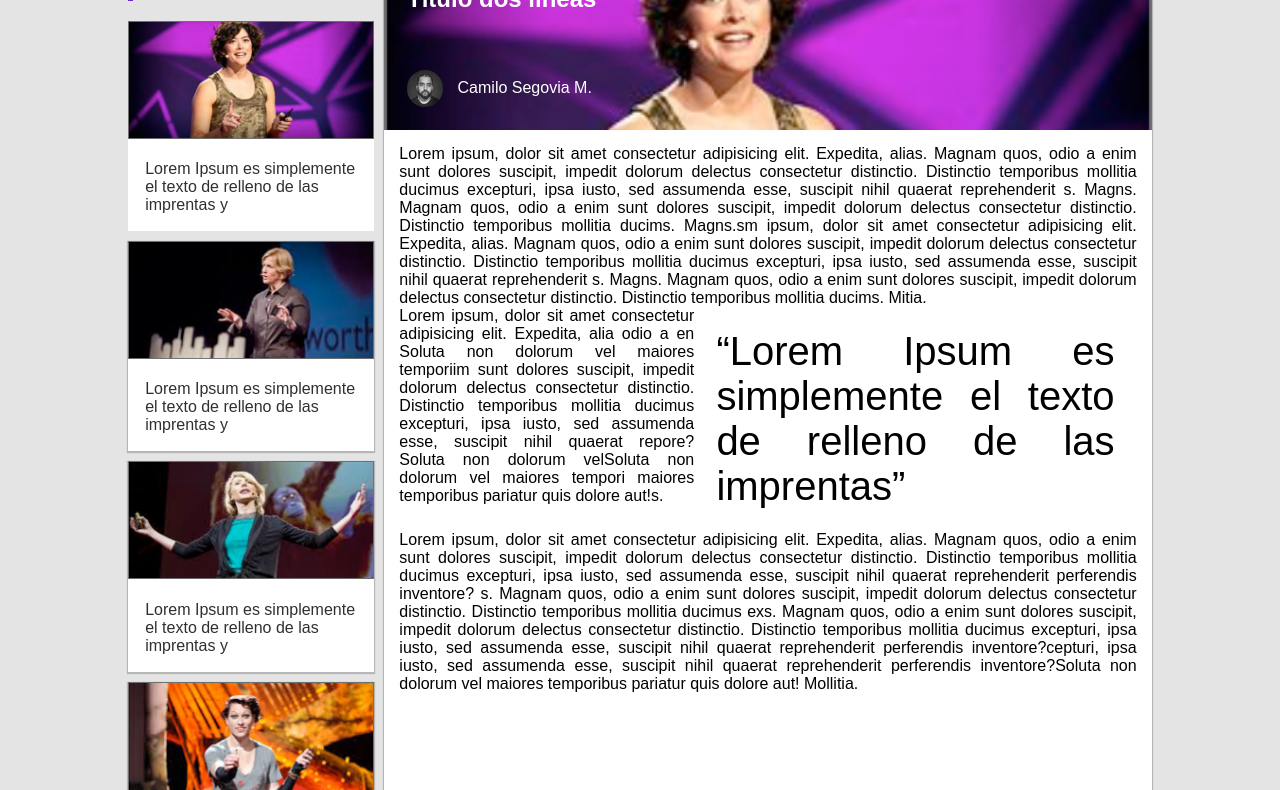
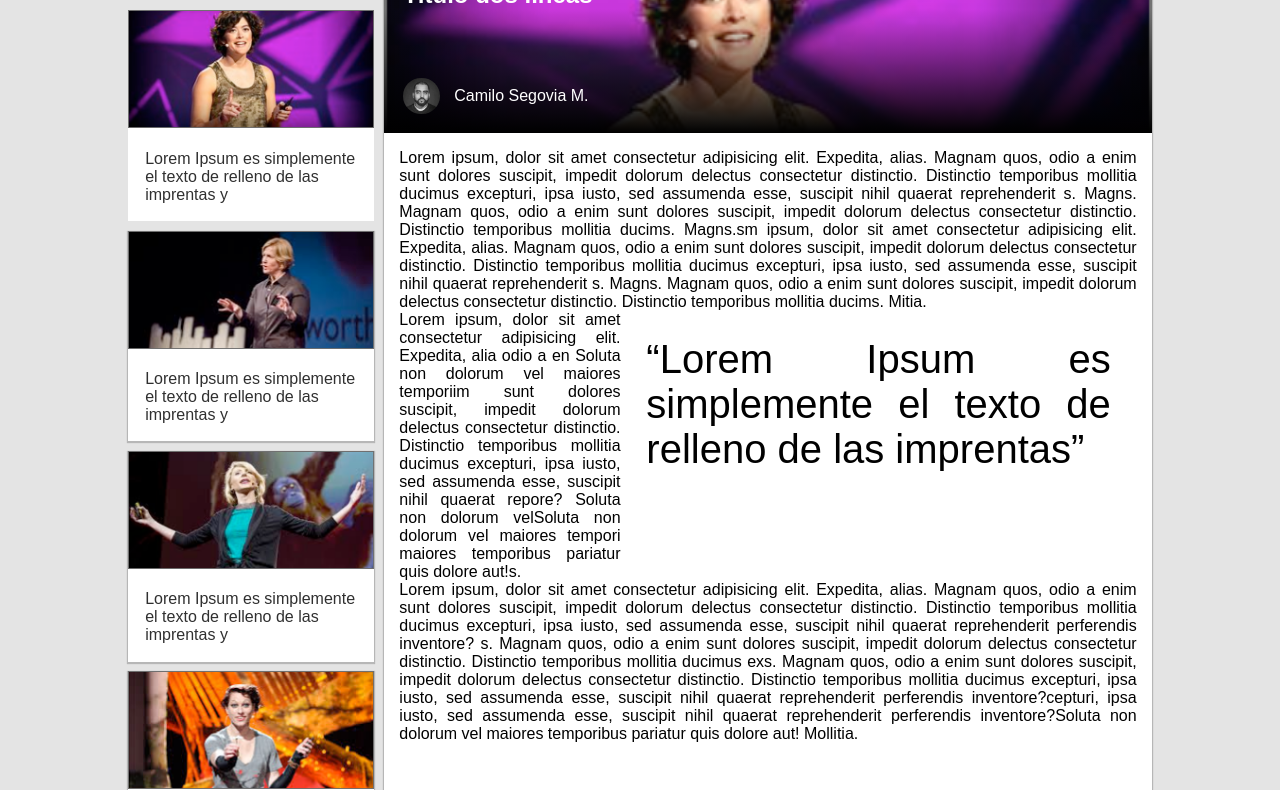
Before and after one commit to gabotroncosodev/taller2-interminable-sass, a plain HTML site: page noticia-interior.html in a window 1280 px wide. Shown: the part 147-937 px from the top of the page. Drawn offline with Linux system fonts and the light colour scheme.

Commit message:
penultma actualización
queda unos detalles pera finalizar

```diff
--- a/assets/scss/base.scss
+++ b/assets/scss/base.scss
@@ -36,6 +36,7 @@
     margin: 0 ;
     padding: 0;
     font-family: var(--fontf-principal);
+    box-sizing: border-box;
 }
 
 
--- a/assets/scss/efectos.scss
+++ b/assets/scss/efectos.scss
@@ -2,3 +2,12 @@
     -webkit-box-shadow: 0 1px 1px 1px rgba(1,1,1,0.2);
     box-shadow: 0 1px 1px 1px rgba(1,1,1,0.2);
 }
+
+.degradado-caja-noticia{
+    background: rgb(255,255,255);
+    background: -moz-linear-gradient(180deg, rgba(255,255,255,0.02) 38%, rgba(0,0,0,1) 100%);
+    background: -webkit-linear-gradient(180deg, rgba(255,255,255,0.02) 38%, rgba(0,0,0,1) 100%);
+    background: linear-gradient(180deg, rgba(255,255,255,0.02) 38%, rgba(0,0,0,1) 100%);
+    filter: progid:DXImageTransform.Microsoft.gradient(startColorstr="#ffffff",endColorstr="#000000",GradientType=1);
+
+}
--- a/assets/scss/style.scss
+++ b/assets/scss/style.scss
@@ -23,8 +23,20 @@ body{
                 justify-content: space-between;
             }
         }
-        aside{
-            padding: 1% 0;
+        .noticia-interior{
+            .degradado-caja-noticia{
+                padding: 2.5%;
+                .autor-noticia-interior{
+                    display: $disp-flex;
+                    align-items: center;
+                }
+                p{
+                    margin-left: 2%;
+                }
+            }
+            .txt-noticia-interior{
+                padding: 2%;
+            }
         }
     }
 }
--- a/assets/scss/tarjetas.scss
+++ b/assets/scss/tarjetas.scss
@@ -1,6 +1,7 @@
 $color-primario: var(--color-primario);
 $color-blanco: var(--color-blanco);
 $color-secundario:var(--color-secundario);
+
 
 
 .caja-noticia{
@@ -19,6 +20,46 @@ $color-secundario:var(--color-secundario);
     }
 }
 
+
+.noticia-interior{
+    background-color: $color-blanco;
+    margin: 2% 0;
+    .banner-noticia-interior{
+        background: url(../img/noticia-09.png) no-repeat;
+        height: 200px;
+        background-size: cover;
+        .degradado-caja-noticia{
+            color: $color-blanco;
+            height: 100%;
+            display: flex;
+            flex-direction: column;
+            justify-content: space-between;
+            .autor-noticia-interior{
+                img{
+                    width: 5%;
+                    border-radius: 50%;
+                }
+            }
+        }
+    }
+    .txt-noticia-interior{
+        display: grid;
+        grid-template-columns: 30% 1fr;
+        text-align: justify;
+        .p-noticia-interior-1{
+            grid-column-start: 1;
+            grid-column-end: 3;
+        }
+        .p-noticia-interior-cita{
+            font-size: 40px;
+
+        }
+
+    }
+}
+
+
+/*
 .noticia-interior{
     margin: 2% 0;
     background-color: $color-blanco;
@@ -30,34 +71,14 @@ $color-secundario:var(--color-secundario);
             flex-direction: column;
             justify-content: space-between;
             height: 150px;
-            position: relative;
-            .autor-noticia-interior{
+            .degradado-caja{
+
                 display: flex;
                 align-items: center;
-                img{
-                    width: 5%;
-                    border-radius: 50%;
-                }
-                p{
-                    padding-left: 2%;
-
-                }
-            }
-        }
-        .txt-noticia-interior{
-            display: grid;
-            grid-template-columns: 40% 1fr;
-            .p-noticia-interior-1{
-                grid-column-start: 1;
-                grid-column-end: 3;
-
-            }
-            .p-noticia-interior-cita{
-                font-size: 40px;
-
             }
 
         }
+
         /* .banner-noticia-interior::before{
             content: '';
             width: 100%;
@@ -67,7 +88,7 @@ $color-secundario:var(--color-secundario);
             position: absolute;
             top: 0;
             left: 0;
-        } */
+        }
 
     .txt-noticia-interior{
         padding: 2%;
@@ -80,4 +101,4 @@ $color-secundario:var(--color-secundario);
 .noticia-interior{
 
 
-}
+} */
--- a/assets/scss/titulos.scss
+++ b/assets/scss/titulos.scss
@@ -28,8 +28,3 @@ $color-blanco: var(--color-blanco);
         color: var(--color-fuentes-principal);
     }
 }
-
-.banner-noticia-interior{
-    color: $color-blanco;
-
-}
--- a/noticia-interior.html
+++ b/noticia-interior.html
@@ -59,7 +59,7 @@
         </div>
     </header>
 
-    <main class="contenedor-base">
+    <main>
         <aside class="aside-noticias contenedor-24 ">
             <div class="contenedor-doble-linea-h3 ">
                     <h3>Contenido</h3>
@@ -93,6 +93,7 @@
 
         <section class="noticia-interior contenedor-75 bx-shadow">
             <div class="banner-noticia-interior">
+                <div class="degradado-caja-noticia">
                     <div class="h2-banner-noticia">
                         <h2>Noticia interior</h2>
                         <h2>Título dos líneas</h2>
@@ -100,6 +101,7 @@
                     <div class="autor-noticia-interior">
                         <img src="assets/img/camilo-segovia-m.png" alt="foto perfil autor noticia">
                         <p>Camilo Segovia M.</p>
+                    </div>
                 </div>
             </div>
             <div class="txt-noticia-interior">
```
Also changed, not shown: assets/css/base.css, assets/css/efectos.css, assets/css/style.css, assets/css/tarjetas.css, assets/css/titulos.css, 5 other files. Lines whose indentation alone changed are shown as unchanged.
